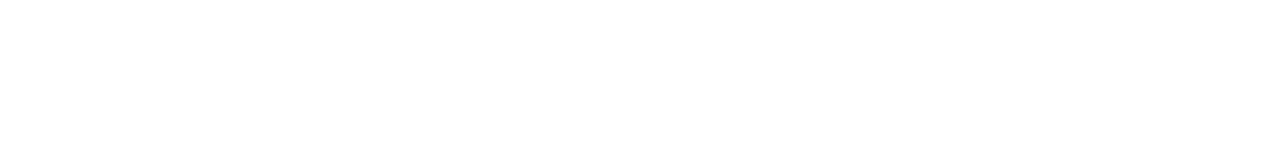
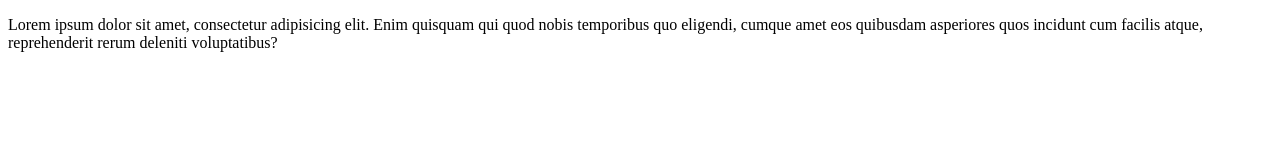
Before and after one commit to falfisme/test-remote-2, a plain HTML site: page Desktop/test-remote-2/index.html in a window 1280 px wide. Drawn offline with Linux system fonts and the light colour scheme.

Commit message:
menambahkan paragraf

```diff
--- a/Desktop/test-remote-2/index.html
+++ b/Desktop/test-remote-2/index.html
@@ -8,7 +8,9 @@
 </head>
 
 <body>
-
+    <p>Lorem ipsum dolor sit amet, consectetur adipisicing elit. Enim quisquam qui quod nobis temporibus quo eligendi,
+        cumque amet eos quibusdam asperiores quos incidunt cum facilis atque, reprehenderit rerum deleniti voluptatibus?
+    </p>
 </body>
 
 </html>
```
